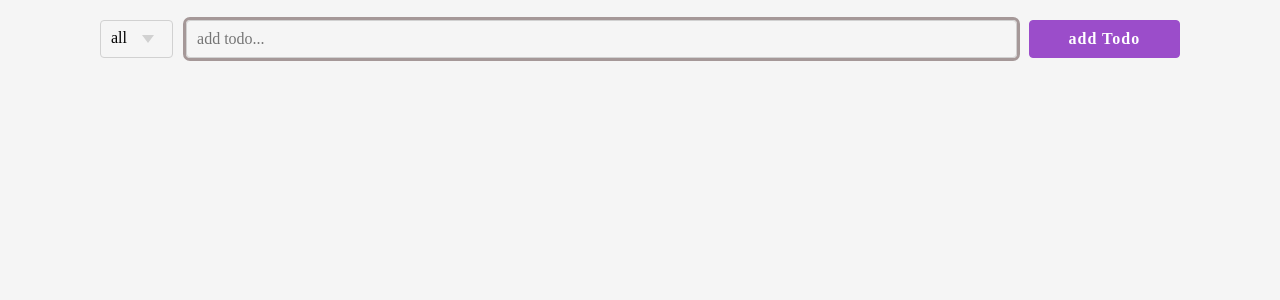
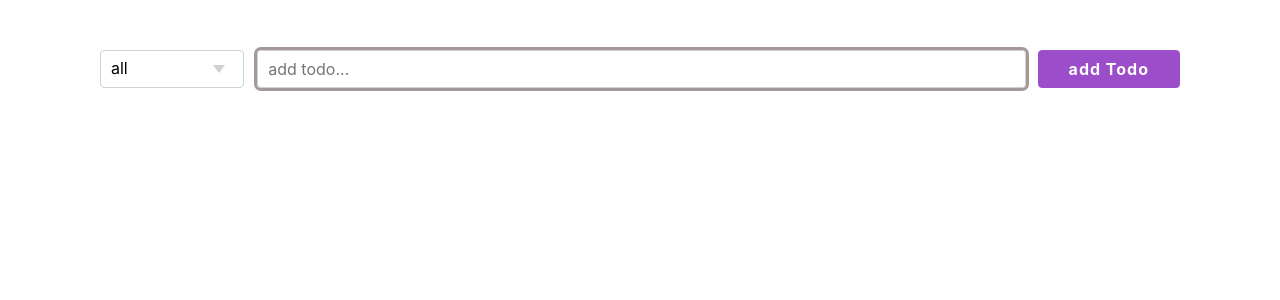
Before and after one commit to ssiddhesh64/todo-list-react-app, a React (Create React App) app: page / in a window 1280 px wide. Shown: the top 300 px of the page. Built offline with nearby package versions, Linux system fonts and the light colour scheme.

Commit message:
stylying structure

```diff
--- a/src/App.js
+++ b/src/App.js
@@ -2,7 +2,7 @@ import { Todos } from "./Components/Todos";
 
 function App() {
   return (
-    <div className="home">
+    <div>
       <Todos />
     </div>
   );
--- a/src/Components/PopUp.css
+++ b/src/Components/PopUp.css
@@ -1,39 +1,21 @@
-.modal-wrapper {
-  display: table;
-  position: fixed;
-  top: 0px;
-  left: 0px;
+.modal {
+  position: absolute;
+  width: 100%;
   height: 100%;
-  width: 100%;
-  background: rgba(0, 0, 0, 0.2);
-  z-index: 10;
+  background: rgba(0, 0, 0, 0.6);
+  display: flex;
+  justify-content: center;
+  align-items: center;
 }
 
-.modal {
-  display: table-cell;
-  vertical-align: middle;
+.modelCard {
+  display: flex;
+  flex-direction: column;
+  min-width: 0;
+  word-wrap: break-word;
+  background-color: #fff;
+  background-clip: border-box;
+  border-radius: 0.25rem;
+  padding: 1.5rem;
+  align-items: center;
 }
-
-.inner {
-  margin: auto;
-  /* margin-right: auto; */
-  /* padding: 5px; */
-  /* background: #fff; */
-  box-shadow: 0 4px 8px 0 rgba(0, 0, 0, 0.2), 0 6px 20px 0 rgba(0, 0, 0, 0.19);
-  /* text-align: center; */
-  max-height: 90vh;
-  color: #31708f;
-  background-color: #d9edf7;
-  border: 1px solid #bce8f1;
-  /* overflow: scroll;
-  overscroll-behavior: contain; */
-  /* height: 85%;
-  width: 60%; */
-  /* height: 50%; */
-  width: 20%;
-  border-radius: 8px;
-  display: flex;
-  /* justify-content: flex-start; */
-  align-items: center;
-  flex-direction: column;
-}
--- a/src/Components/PopUp.js
+++ b/src/Components/PopUp.js
@@ -2,11 +2,7 @@ import React from "react";
 import "./PopUp.css";
 
 export const PopUp = ({ children, ...props }) => (
-  <div className="Modal" {...props}>
-    <div className="modal-wrapper">
-      <div className="modal">
-        <div className="inner">{children}</div>
-      </div>
-    </div>
+  <div className="modal" {...props}>
+    <div className="modelCard">{children}</div>
   </div>
 );
--- a/src/Components/Toast.js
+++ b/src/Components/Toast.js
@@ -6,8 +6,8 @@ export const Toast = ({ show, title, description }) => {
   if (show) {
     return (
       <PopUp>
-        <h3 className="heading">{title}</h3>
-        <p className="desc">{description}</p>
+        <h3>{title}</h3>
+        <div>{description}</div>
       </PopUp>
     );
   } else return null;
--- a/src/Components/Todo.js
+++ b/src/Components/Todo.js
@@ -1,6 +1,6 @@
 import React from "react";
 import "./todoStyle.css";
-import "./stylegrid.css";
+import "./styles.css";
 
 export const Todo = ({ title, onClick, completed, onDelete }) => {
   return (
--- a/src/Components/TodoForm.js
+++ b/src/Components/TodoForm.js
@@ -1,7 +1,7 @@
 import React, { useState, useRef } from "react";
 import shortid from "shortid";
 import { Toast } from "./Toast";
-import "./stylegrid.css";
+import "./styles.css";
 
 export const TodoForm = ({ onSubmit }) => {
   const [todo, setTodo] = useState("");
@@ -12,7 +12,7 @@ export const TodoForm = ({ onSubmit }) => {
     e.preventDefault();
     if (todo.length === 0) {
       inputval.current.focus();
-      setTimeout(() => setShow(false), 1000);
+      // setTimeout(() => setShow(false), 1000);
       setShow(true);
       return;
     }
--- a/src/Components/Todos.js
+++ b/src/Components/Todos.js
@@ -2,7 +2,7 @@ import React, { useState } from "react";
 import { Dropdown } from "./Dropdown";
 import { Todo } from "./Todo";
 import { TodoForm } from "./TodoForm";
-import "./stylegrid.css";
+import "./styles.css";
 
 export const Todos = () => {
   let currentTodos = [];
--- a/src/Components/stylegrid.css
+++ b/src/Components/styles.css
@@ -1,25 +1,27 @@
-* {
-  margin: 0;
-  padding: 0;
-}
-
-.home {
-  background: #f5f5f5;
-}
-
-.container {
-  font-family: ui-sans-serif;
-  padding-top: 20px;
+.container,
+.container-fluid,
+.container-lg,
+.container-md,
+.container-sm,
+.container-xl {
+  margin: 0 auto;
+  /* max-width: 112rem; */
+  padding: 0 2rem;
+  padding-top: 5rem;
+  position: relative;
+  width: 100%;
   height: 100vh;
-  width: 100%;
+  /* margin-right: auto;
+  margin-left: auto; */
   display: grid;
-  grid-template-columns: 1fr 10fr 2fr;
+  grid-template-columns: 2fr 10fr 2fr;
   grid-template-rows: 1fr 10fr 1fr;
   grid-template-areas:
     "dropdown todoForm todoForm"
     "todolist todolist todolist"
     ". todofooter .";
 }
+
 .dropdown {
   grid-area: dropdown;
   margin-right: 10px;
@@ -41,7 +43,6 @@
   justify-items: center;
   align-items: center;
   color: black;
-  /* font-weight: bold; */
   font-size: x-large;
   height: 70px;
 }
@@ -87,3 +88,42 @@
   grid-area: addTodo;
   margin-left: 15px;
 }
+
+.modal {
+  position: absolute;
+  width: 100%;
+  height: 100%;
+  background: rgba(0, 0, 0, 0.6);
+  display: flex;
+  justify-content: center;
+  align-items: center;
+}
+
+.modelCard {
+  display: flex;
+  flex-direction: column;
+  min-width: 0;
+  word-wrap: break-word;
+  background-color: #fff;
+  background-clip: border-box;
+  border-radius: 0.25rem;
+  padding: 1.5rem;
+  align-items: center;
+}
+
+@media (min-width: 992px) {
+  container {
+    max-width: 960px;
+  }
+}
+@media (min-width: 768px) {
+  container {
+    max-width: 720px;
+  }
+}
+
+@media (min-width: 576px) {
+  container {
+    max-width: 540px;
+  }
+}
--- a/src/index.css
+++ b/src/index.css
@@ -1,13 +1,24 @@
+/* *,
+::after,
+::before {
+  box-sizing: border-box;
+} */
+
 body {
   margin: 0;
-  font-family: -apple-system, BlinkMacSystemFont, 'Segoe UI', 'Roboto', 'Oxygen',
-    'Ubuntu', 'Cantarell', 'Fira Sans', 'Droid Sans', 'Helvetica Neue',
-    sans-serif;
-  -webkit-font-smoothing: antialiased;
-  -moz-osx-font-smoothing: grayscale;
+  font-family: -apple-system, BlinkMacSystemFont, "Segoe UI", Roboto,
+    "Helvetica Neue", Arial, "Noto Sans", sans-serif, "Apple Color Emoji",
+    "Segoe UI Emoji", "Segoe UI Symbol", "Noto Color Emoji";
+  font-size: 1.6rem;
+  font-weight: 300;
+  line-height: 1.6;
+  color: #212529;
+  /* text-align: left; */
+  background-color: #fff;
+  letter-spacing: 0.01em;
 }
 
 code {
-  font-family: source-code-pro, Menlo, Monaco, Consolas, 'Courier New',
+  font-family: source-code-pro, Menlo, Monaco, Consolas, "Courier New",
     monospace;
 }
--- a/src/Components/style.css
+++ b/src/style.css
@@ -1,10 +1,4 @@
-*,
-::after,
-::before {
-  box-sizing: border-box;
-}
-
-.container,
+/* .container,
 .container-fluid,
 .container-lg,
 .container-md,
@@ -15,30 +9,14 @@
   padding-left: 15px;
   margin-right: auto;
   margin-left: auto;
+  display: grid;
+  grid-template-columns: 1fr 10fr 2fr;
+  grid-template-rows: 1fr 10fr 1fr;
+  grid-template-areas:
+    "dropdown todoForm todoForm"
+    "todolist todolist todolist"
+    ". todofooter .";
 }
-
-body {
-  margin: 0;
-  font-family: -apple-system, BlinkMacSystemFont, "Segoe UI", Roboto,
-    "Helvetica Neue", Arial, "Noto Sans", sans-serif, "Apple Color Emoji",
-    "Segoe UI Emoji", "Segoe UI Symbol", "Noto Color Emoji";
-  font-size: 1rem;
-  font-weight: 400;
-  line-height: 1.5;
-  color: #212529;
-  text-align: left;
-  background-color: #fff;
-}
-
-/* .container {
-  font-family: ui-sans-serif;
-  height: 100vh;
-  width: 100%;
-  display: flex;
-  flex-direction: column;
-  justify-content: space-around;
-  align-items: center;
-} */
 
 .todo-top {
   padding-top: 10px;
@@ -46,23 +24,18 @@ body {
   flex-direction: row;
   flex: 1;
   width: 100%;
-  /* background: yellow; */
 }
 
 .dropdown {
-  /* display: flex; */
-  /* flex: 1; */
   width: 200px;
 }
 
 .todoform {
-  /* display: flex; */
   flex: 1;
 }
 
 .form {
   display: flex;
-  /* flex: 1; */
 }
 
 .todo-label {
@@ -73,12 +46,10 @@ body {
 
 .todo-list {
   flex: 10;
-  /* background: coral; */
 }
 
 .todo-footer {
   flex: 1 1;
-  /* background: orange; */
 }
 
 .dropdown {
@@ -114,4 +85,4 @@ body {
 }
 .todoCloseButton {
   grid-area: todoCloseButton;
-}
+} */
```
